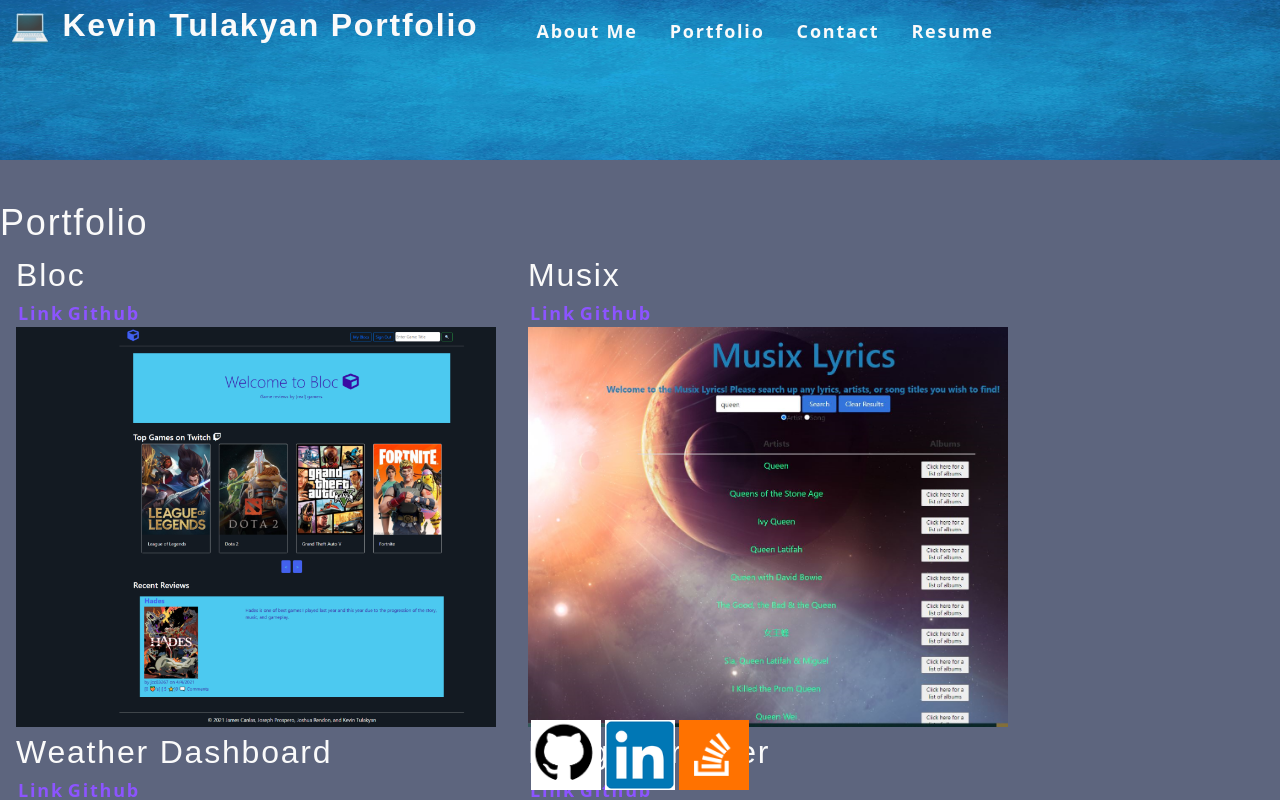
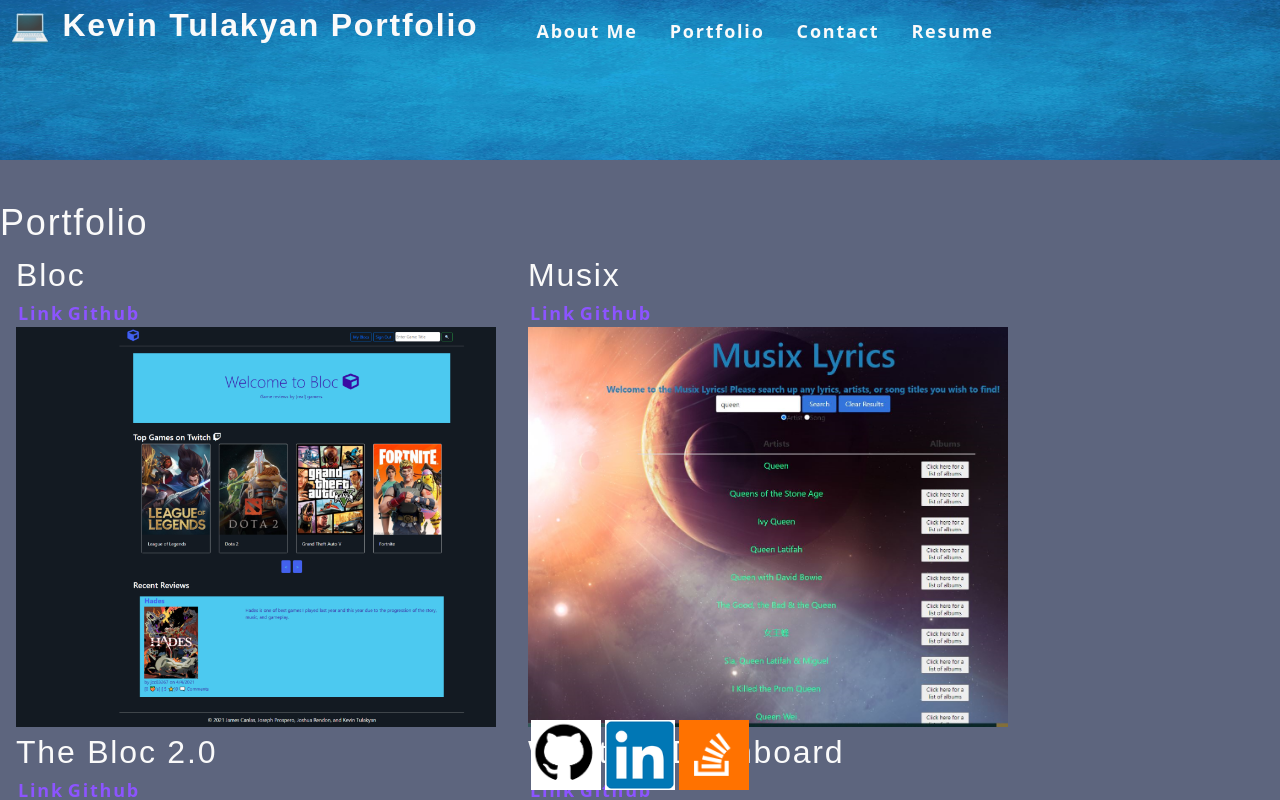
Before and after one commit to KevinTulakyan/React-Portfolio, a React (Create React App) app: page / in a window 1280 px wide. Both pictures are taken after a click on the item "Portfolio". Shown: the top 800 px of the page. Built offline with nearby package versions, Linux system fonts and the light colour scheme; grey boxes are pictures that could not be loaded.

Commit message:
updated with new project

```diff
--- a/src/components/Portfolio/index.js
+++ b/src/components/Portfolio/index.js
@@ -15,6 +15,12 @@
       img:1,
     },
     {
+      name: "The Bloc 2.0",
+      pageLink: "https://the-bloc.herokuapp.com/",
+      repo:"https://github.com/jmrendon48/bloc-2.0",
+      img:6,
+    },
+    {
       name: "Weather Dashboard",
       pageLink: "https://kevintulakyan.github.io/weather-app/",
       repo:"https://github.com/KevinTulakyan/weather-app",
@@ -25,12 +31,6 @@
       pageLink: "https://peaceful-lake-26196.herokuapp.com/",
       repo:"https://github.com/KevinTulakyan/Budget-Tracker",
       img:3,
-    },
-    {
-      name: "Work Day Scheduler",
-      pageLink: "https://kevintulakyan.github.io/Work-Day-Scheduler/",
-      repo:"https://github.com/KevinTulakyan/Work-Day-Scheduler",
-      img:4,
     },
     {
       name: "Run Buddy",
--- a/src/index.css
+++ b/src/index.css
@@ -314,7 +314,7 @@
 }
 
 .project2{
-  background-image: url(./assests/images/With_data.png);
+  background-image: url(./assests/images/screencap.png);
   height: 50vh;
   width: 60vh;
   left: 1%;
```
Also changed, not shown: package.json (+7 -1 lines), 2 other files (tests, documents, lock files or other folders).
